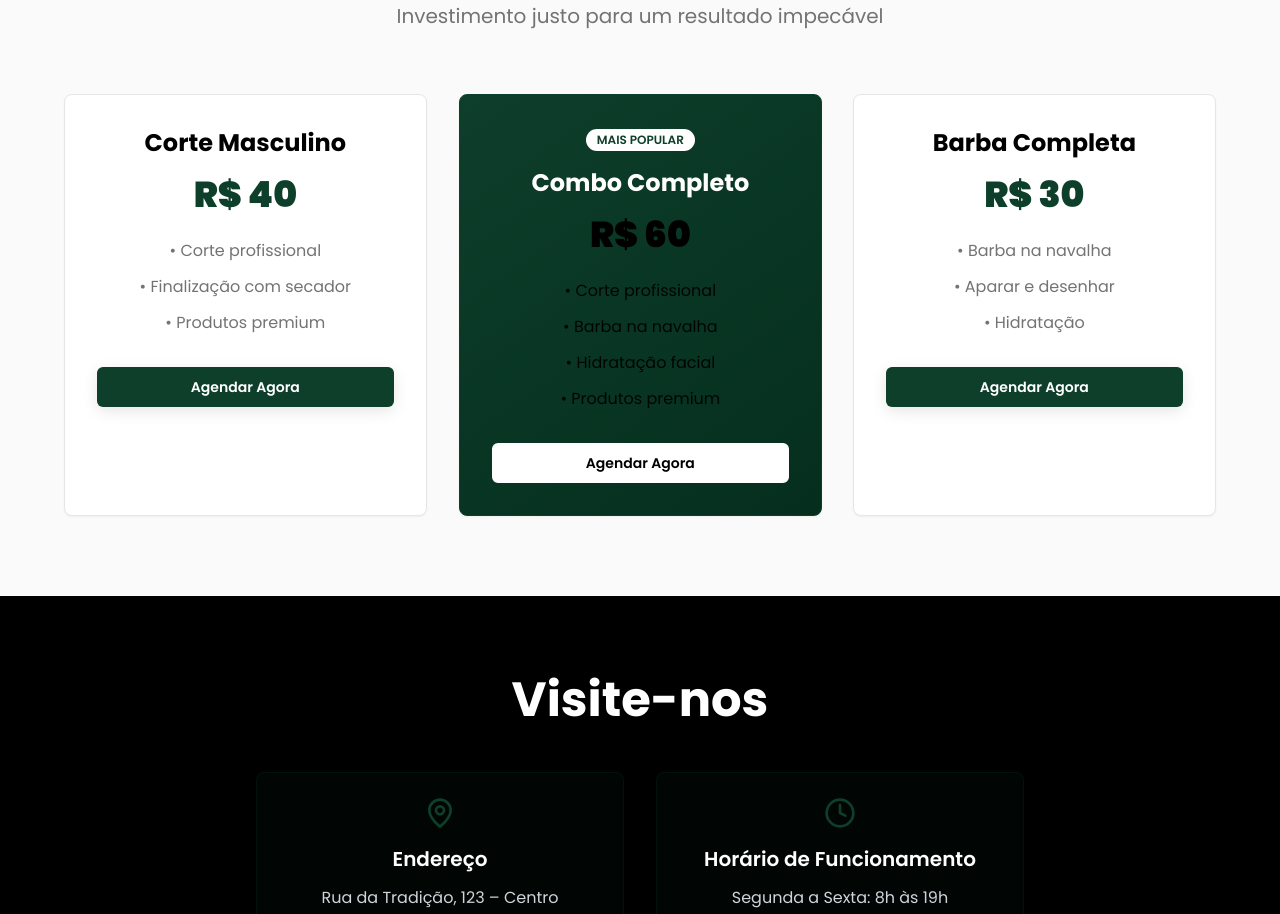
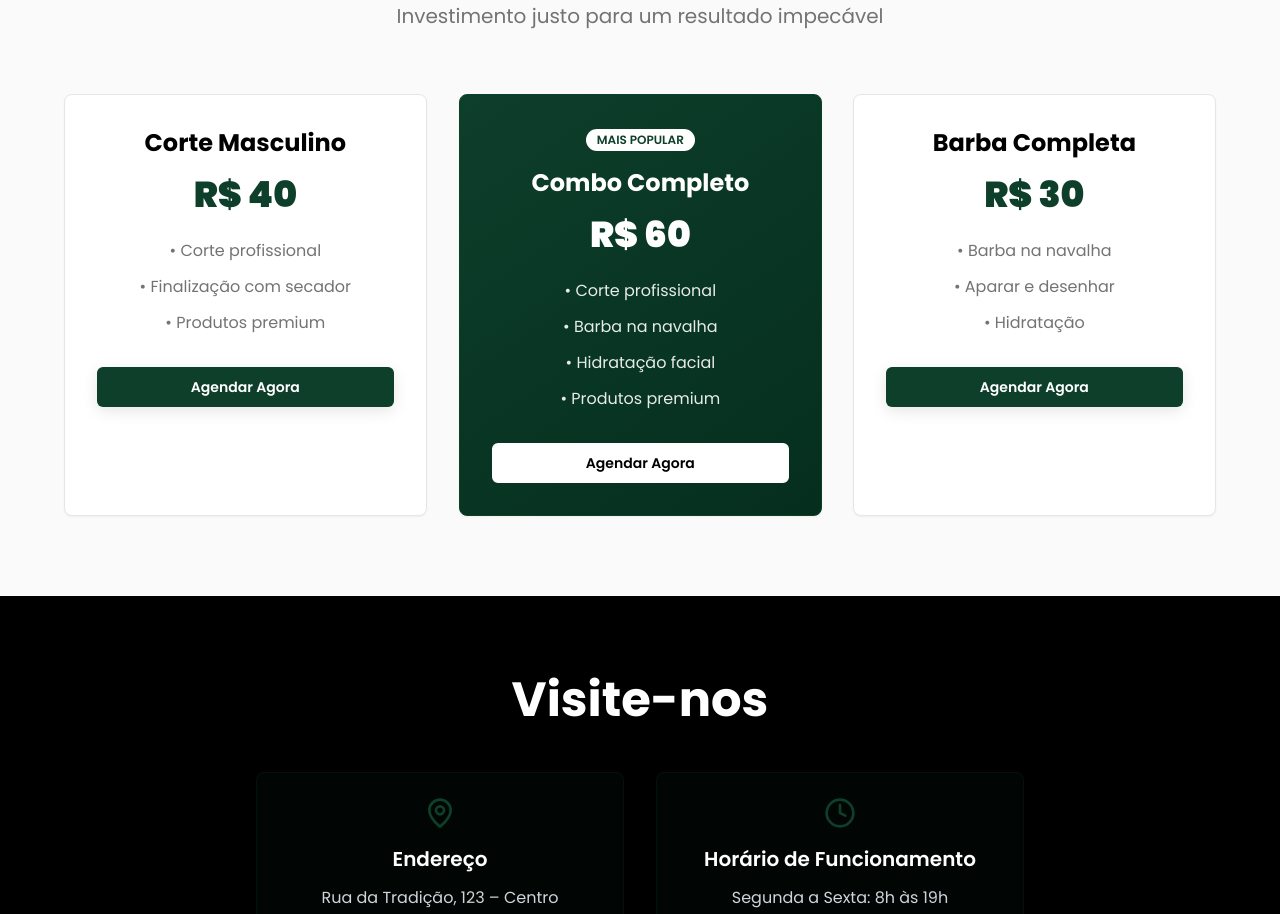
Before and after one commit to Victor-CSM/raiz-landing-craft, a React (Vite) app: page / in a window 1280 px wide. Shown: the part 3680-4594 px from the top of the page. Built offline with nearby package versions, Linux system fonts and the light colour scheme.

Commit message:
Change text color to white
Updated the text color of the selected elements to white.

```diff
--- a/src/pages/Index.tsx
+++ b/src/pages/Index.tsx
@@ -352,7 +352,7 @@ const Index = () => {
             </Card>
 
             <Card className="pricing-card pricing-featured fade-in-up stagger-2">
-              <div className="text-center">
+              <div className="text-center text-white">
                 <Badge className="mb-4 bg-white text-brand-green">MAIS POPULAR</Badge>
                 <h3 className="text-2xl font-bold mb-4 text-white">Combo Completo</h3>
                 <div className="text-4xl font-black mb-6">R$ 60</div>
```
